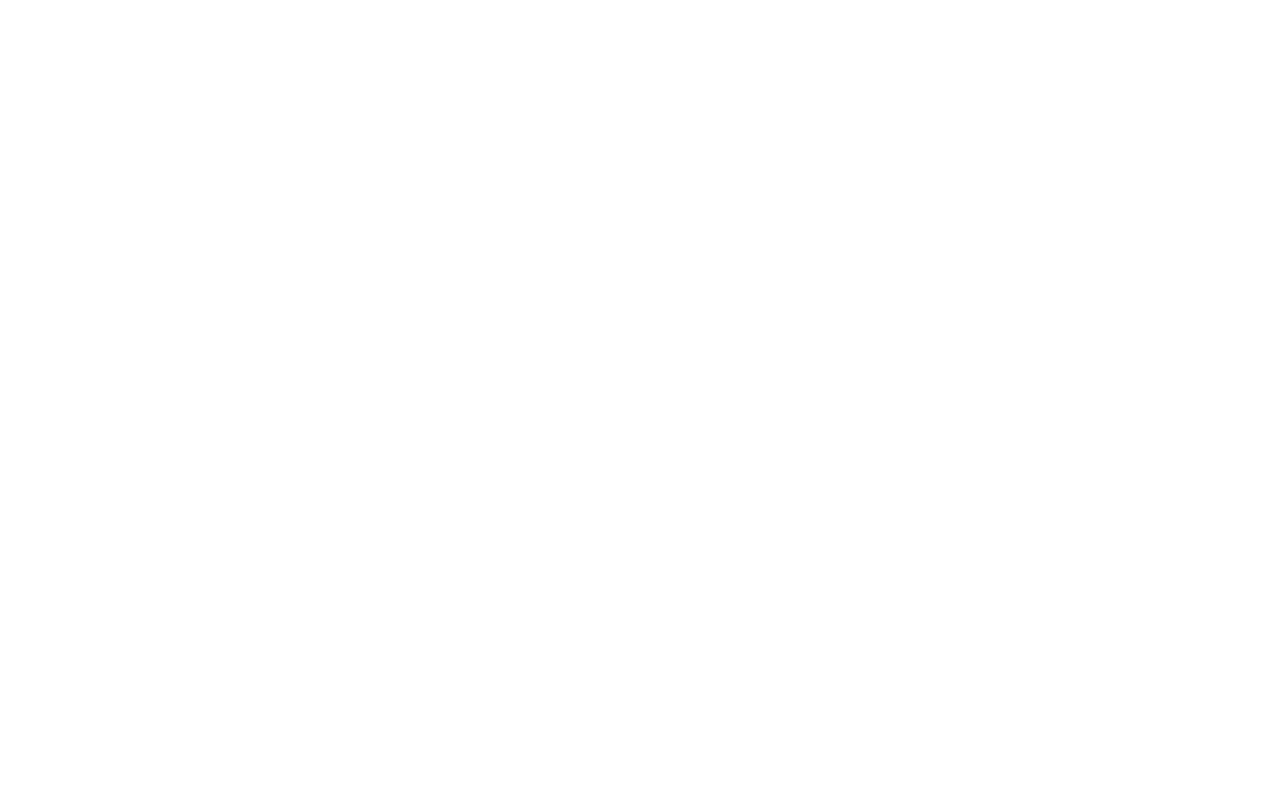
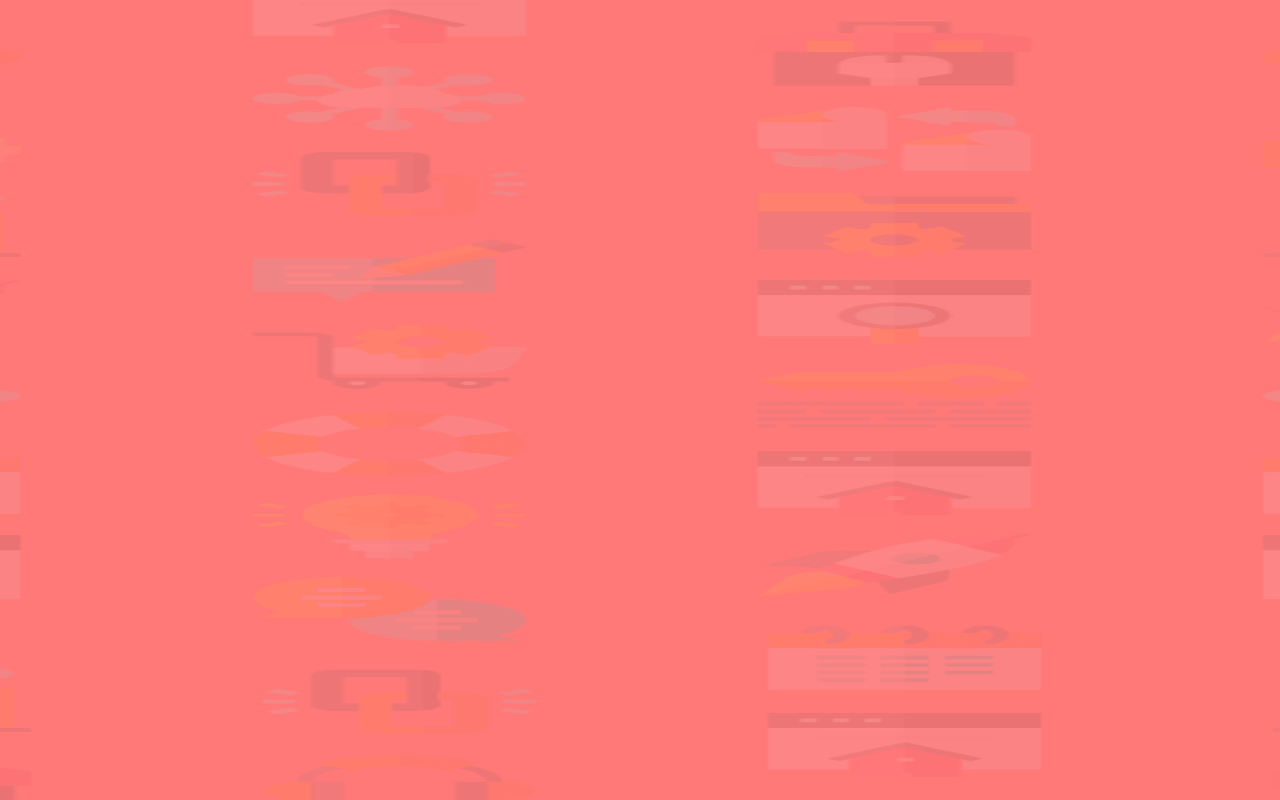
Before and after one commit to achiewe/intro-component-with-sign-up-form, a React (Vite) app: page / in a window 1280 px wide. Built offline with nearby package versions, Linux system fonts and the light colour scheme.

Commit message:
add app tsx main page styles

```diff
--- a/src/App.tsx
+++ b/src/App.tsx
@@ -1,15 +1,26 @@
 import GlobalStyles from "./GlobalStyles";
 import styled from "styled-components";
+import MobBg from "../src/images/bg-intro-mobile.png";
+
 function App(): JSX.Element {
-  return <GlobalStyles />;
+  return (
+    <StyledMain>
+      <GlobalStyles />
+    </StyledMain>
+  );
 }
 
-const styledMain = styled.div`
+const StyledMain = styled.div`
   width: 100%;
   min-height: 100vh;
   display: flex;
   flex-direction: column;
   justify-content: center;
   align-items: center;
+  background-image: url(${MobBg});
+  background-repeat: no-repeat;
+  background-size: 100% 100vh;
+  padding: 88px 24px 68px 24px;
+  background-color: #ff7979;
 `;
 export default App;
```
